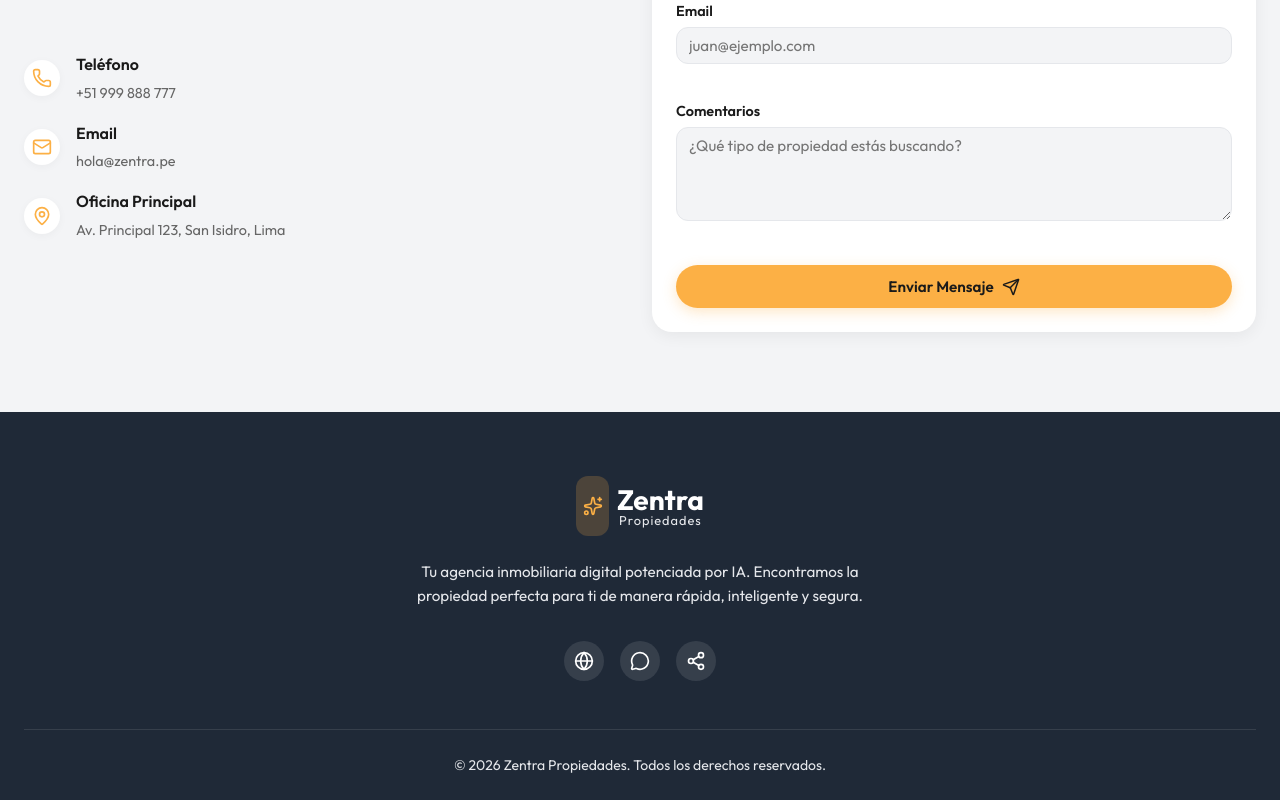
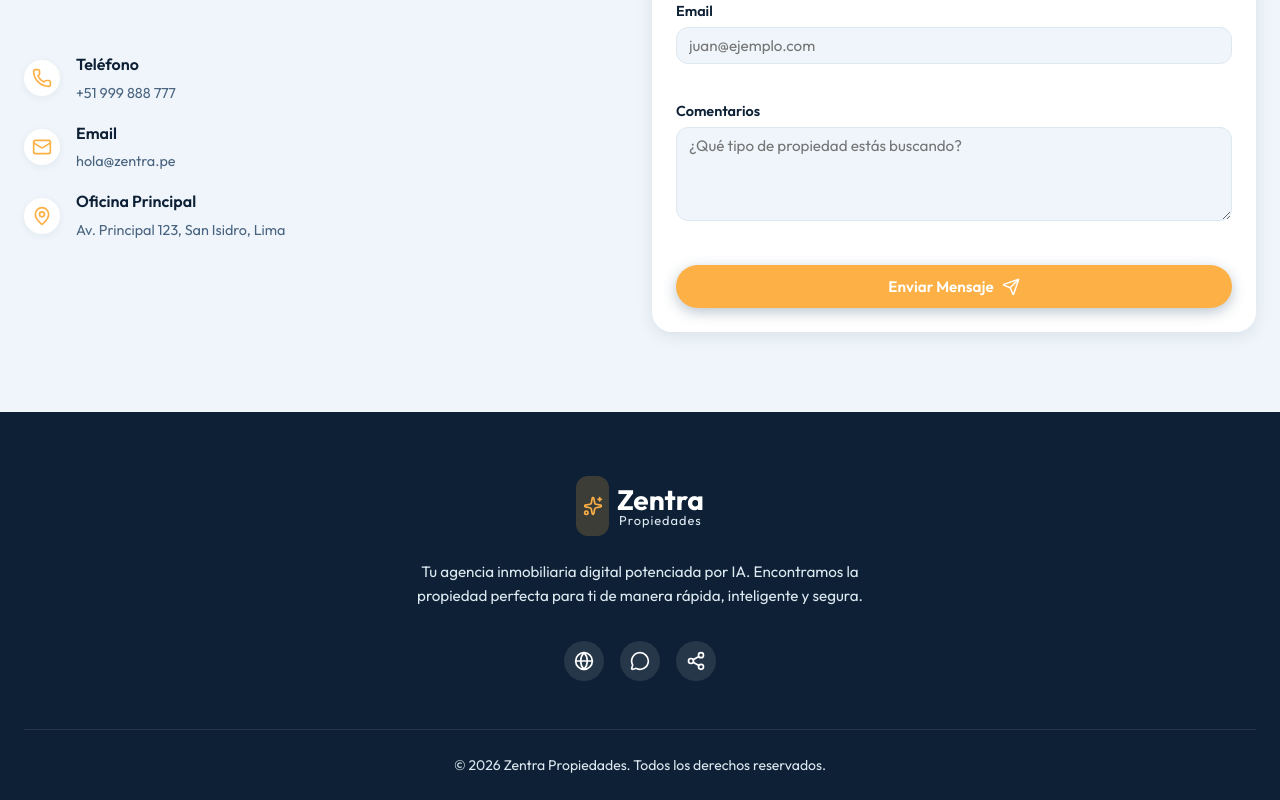
Before and after one commit to chatprex-netizen/zentra, a React (Vite) app: page / in a window 1280 px wide. Shown: the part 1961-2761 px from the top of the page. Built offline with nearby package versions, Linux system fonts and the light colour scheme; no server answers; the database is empty.

Commit message:
design: rebrand color palette to navy blue primary + mint green secondary

```diff
--- a/src/components/PropertyDetailsModal.css
+++ b/src/components/PropertyDetailsModal.css
@@ -184,7 +184,8 @@
 
 .modal-contact {
   margin-top: auto;
-  background: var(--gray-100);
+  background: var(--secondary-subtle);
+  border: 1px solid rgba(62, 207, 142, 0.2);
   padding: 1.5rem;
   border-radius: var(--radius-md);
   text-align: center;
@@ -196,14 +197,17 @@
 }
 
 .whatsapp-btn {
-  background-color: #25D366;
+  background-color: var(--secondary-color);
   color: white;
   width: 100%;
+  font-weight: 700;
+  letter-spacing: 0.01em;
 }
 
 .whatsapp-btn:hover {
-  background-color: #128C7E;
-  box-shadow: 0 4px 14px rgba(37, 211, 102, 0.3);
+  background-color: var(--secondary-hover);
+  box-shadow: 0 4px 14px rgba(62, 207, 142, 0.4);
+  transform: translateY(-2px);
 }
 
 @media (max-width: 900px) {
--- a/src/index.css
+++ b/src/index.css
@@ -1,33 +1,46 @@
 @import url('https://fonts.googleapis.com/css2?family=Outfit:wght@300;400;500;600;700&display=swap');
 
 :root {
-  --primary-color: #FCB045;
-  --primary-hover: #e59a35;
-  --bg-color: #FAFAFA;
+  /* ── Primary: Deep Navy Teal ── */
+  --primary-color: #1A3F5C;
+  --primary-hover: #1E5276;
+  --primary-light: #2A6494;
+  --primary-subtle: rgba(26, 63, 92, 0.08);
+
+  /* ── Secondary: Vibrant Mint Green ── */
+  --secondary-color: #3ECF8E;
+  --secondary-hover: #2EBD7E;
+  --secondary-light: #5EDBA4;
+  --secondary-subtle: rgba(62, 207, 142, 0.12);
+
+  /* ── Backgrounds ── */
+  --bg-color: #F0F6FA;
   --surface-color: #FFFFFF;
-  --text-dark: #1A1A1A;
-  --text-light: #666666;
-  --text-lighter: #9CA3AF;
-  --border-color: #F3F4F6;
+
+  /* ── Text ── */
+  --text-dark: #0D2035;
+  --text-light: #4A6480;
+  --text-lighter: #8AA5BE;
+  --border-color: #DDE8F0;
 
   --white: #FFFFFF;
-  --gray-100: #F3F4F6;
-  --gray-200: #E5E7EB;
-  --gray-800: #1F2937;
+  --gray-100: #EFF5FA;
+  --gray-200: #DDE8F0;
+  --gray-800: #0D2035;
 
-  /* Premium Shadows */
-  --shadow-sm: 0 2px 8px rgba(0, 0, 0, 0.04);
-  --shadow-md: 0 4px 16px rgba(0, 0, 0, 0.06);
-  --shadow-lg: 0 10px 25px rgba(0, 0, 0, 0.08);
-  --shadow-hover: 0 20px 40px rgba(0, 0, 0, 0.12);
+  /* ── Shadows (tinted blue) ── */
+  --shadow-sm: 0 2px 8px rgba(26, 63, 92, 0.06);
+  --shadow-md: 0 4px 16px rgba(26, 63, 92, 0.10);
+  --shadow-lg: 0 10px 25px rgba(26, 63, 92, 0.13);
+  --shadow-hover: 0 20px 40px rgba(26, 63, 92, 0.18);
 
-  /* Border Radius */
+  /* ── Border Radius ── */
   --radius-sm: 8px;
   --radius-md: 12px;
   --radius-lg: 20px;
   --radius-full: 9999px;
 
-  /* Transitions */
+  /* ── Transitions ── */
   --transition-fast: 0.2s cubic-bezier(0.4, 0, 0.2, 1);
   --transition-normal: 0.3s cubic-bezier(0.4, 0, 0.2, 1);
   --transition-slow: 0.5s cubic-bezier(0.4, 0, 0.2, 1);
@@ -107,24 +120,37 @@ button {
 
 .btn-primary {
   background-color: var(--primary-color);
-  color: var(--text-dark);
-  box-shadow: 0 4px 14px rgba(252, 176, 69, 0.3);
+  color: var(--white);
+  box-shadow: 0 4px 14px rgba(26, 63, 92, 0.30);
 }
 
 .btn-primary:hover {
   background-color: var(--primary-hover);
   transform: translateY(-2px);
-  box-shadow: 0 6px 20px rgba(252, 176, 69, 0.4);
+  box-shadow: 0 6px 20px rgba(26, 63, 92, 0.40);
+}
+
+.btn-secondary {
+  background-color: var(--secondary-color);
+  color: var(--white);
+  box-shadow: 0 4px 14px rgba(62, 207, 142, 0.35);
+}
+
+.btn-secondary:hover {
+  background-color: var(--secondary-hover);
+  transform: translateY(-2px);
+  box-shadow: 0 6px 20px rgba(62, 207, 142, 0.45);
 }
 
 .btn-outline {
   background-color: transparent;
-  border: 1px solid var(--gray-200);
-  color: var(--text-dark);
+  border: 1.5px solid var(--primary-color);
+  color: var(--primary-color);
 }
 
 .btn-outline:hover {
-  border-color: var(--text-dark);
+  background-color: var(--primary-subtle);
+  border-color: var(--primary-hover);
 }
 
 /* Glassmorphism utility */
@@ -161,7 +187,7 @@ input, select, textarea {
 
 input:focus, select:focus, textarea:focus {
   border-color: var(--primary-color);
-  box-shadow: 0 0 0 3px rgba(252, 176, 69, 0.1);
+  box-shadow: 0 0 0 3px var(--primary-subtle);
 }
 
 /* Icon alignments */
```
